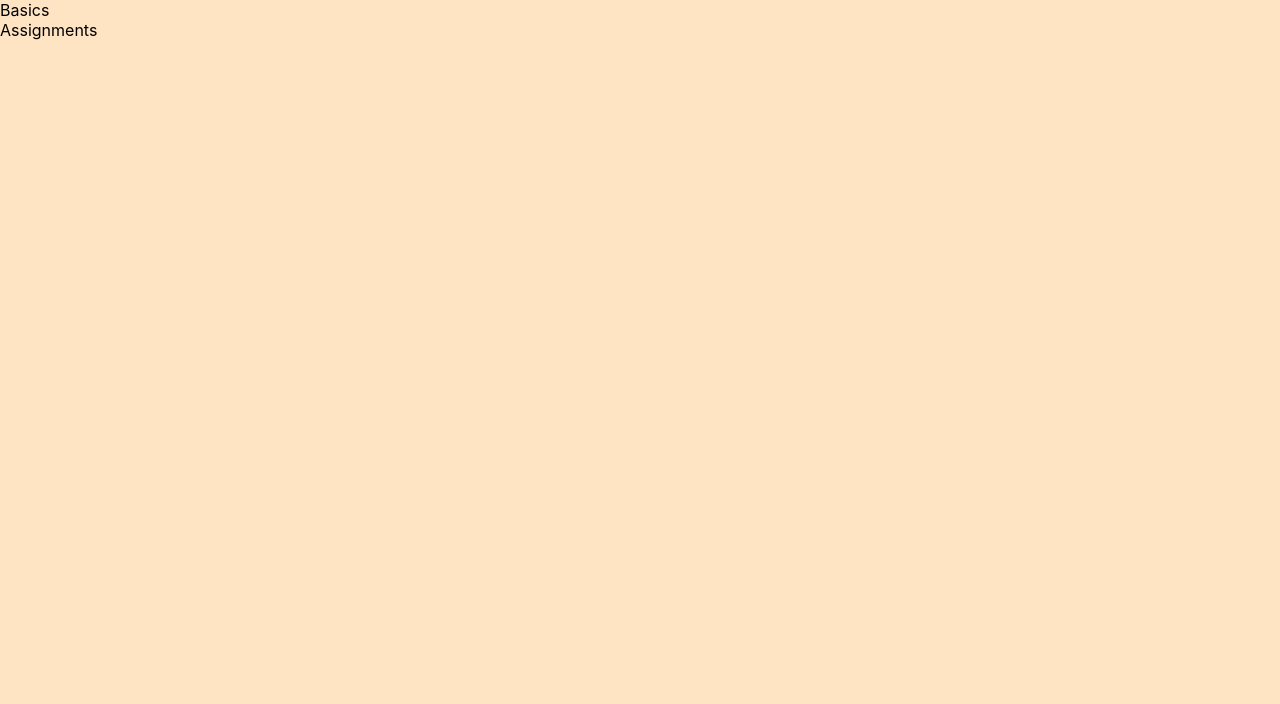
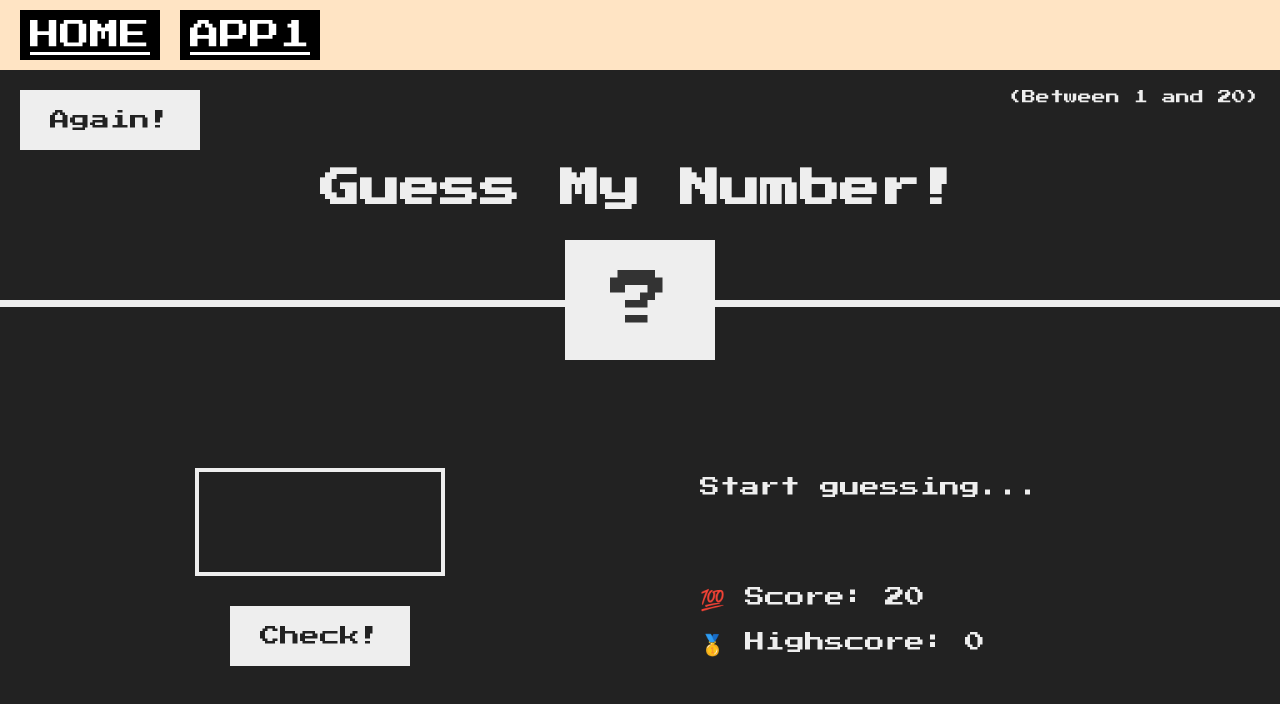
Before and after one commit to ArminasStrolys/js-fundamentals, a React (Create React App) app: page /p1 in a window 1280 px wide. Shown: the top 704 px of the page. Built offline with nearby package versions, Linux system fonts and the light colour scheme.

Commit message:
Mini project 1 on react - starting files

```diff
--- a/package.json
+++ b/package.json
@@ -8,6 +8,7 @@
     "@testing-library/user-event": "^13.5.0",
     "react": "^18.2.0",
     "react-dom": "^18.2.0",
+    "react-router-dom": "^6.8.0",
     "react-scripts": "5.0.1",
     "web-vitals": "^2.1.4"
   },
--- a/src/App.js
+++ /dev/null
@@ -1,13 +0,0 @@
-import { Assignments } from './Fundamentals/Assignments/Assignments';
-import { Basics } from './Fundamentals/Basics/Basics';
-
-function App() {
-  return (
-    <div>
-      <Basics />
-      <Assignments />
-    </div>
-  );
-}
-
-export default App;
--- /dev/null
+++ b/src/App.jsx
@@ -0,0 +1,33 @@
+import { BrowserRouter, Routes, Route } from 'react-router-dom';
+
+import { Assignments } from './Fundamentals/Assignments/Assignments';
+import { Basics } from './Fundamentals/Basics/Basics';
+import { Project1 } from './Fundamentals/Projects/Project1';
+
+import './app.css';
+
+function App() {
+  return (
+    <div>
+      <Basics />
+      <Assignments />
+
+      <div className="navigation">
+        <a className="nav-link" href="/">
+          HOME
+        </a>
+        <a className="nav-link" href="/p1">
+          APP1
+        </a>
+      </div>
+
+      <BrowserRouter>
+        <Routes>
+          <Route path={'/p1'} element={<Project1 />} />
+        </Routes>
+      </BrowserRouter>
+    </div>
+  );
+}
+
+export default App;
--- a/src/Fundamentals/Assignments/Assignments.js
+++ b/src/Fundamentals/Assignments/Assignments.js
@@ -34,5 +34,5 @@ export const Assignments = () => {
   // description = `${country} is in ${continent}, and its ${population} people speak ${language}`;
   // console.log(description);
 
-  return <div>Assignments</div>;
+  return <div></div>;
 };
--- a/src/Fundamentals/Basics/Basics.js
+++ b/src/Fundamentals/Basics/Basics.js
@@ -270,19 +270,19 @@ export const Basics = () => {
 
   // findMinMax();
   //----------------------------------------------
-  const data1 = [12, 21, 23];
-  // const data2 = [12, 5, -5, 0, 4];
-  let forecast = '';
+  // const data1 = [12, 21, 23];
+  // // const data2 = [12, 5, -5, 0, 4];
+  // let forecast = '';
 
-  data1.forEach((element, index) => {
-    forecast += `... ${element}°C in ${index + 1} days `;
-    // console.log(`Temperature will be ${element}°C in ${index + 1} days.`);
-  });
-  console.log(forecast);
+  // data1.forEach((element, index) => {
+  //   forecast += `... ${element}°C in ${index + 1} days `;
+  //   // console.log(`Temperature will be ${element}°C in ${index + 1} days.`);
+  // });
+  // console.log(forecast);
   //----------------------------------------------
   //----------------------------------------------
   //----------------------------------------------
   //----------------------------------------------
   //----------------------------------------------
-  return <div>Basics</div>;
+  return <div></div>;
 };
--- /dev/null
+++ b/src/Fundamentals/Projects/Project1.jsx
@@ -0,0 +1,31 @@
+import React from 'react';
+
+import './project1.css';
+
+export const Project1 = () => {
+  return (
+    <>
+      <header>
+        <h1>Guess My Number!</h1>
+        <p className="between">(Between 1 and 20)</p>
+        <button className="btn again">Again!</button>
+        <div className="number">?</div>
+      </header>
+      <main className="main-theme">
+        <section className="left">
+          <input type="number" className="guess" />
+          <button className="btn check">Check!</button>
+        </section>
+        <section className="right">
+          <p className="message">Start guessing...</p>
+          <p className="label-score">
+            💯 Score: <span className="score">20</span>
+          </p>
+          <p className="label-highscore">
+            🥇 Highscore: <span className="highscore">0</span>
+          </p>
+        </section>
+      </main>
+    </>
+  );
+};
--- /dev/null
+++ b/src/Fundamentals/Projects/project1.css
@@ -0,0 +1,123 @@
+@import url('https://fonts.googleapis.com/css?family=Press+Start+2P&display=swap');
+
+* {
+  margin: 0;
+  padding: 0;
+  box-sizing: inherit;
+}
+
+html {
+  font-size: 62.5%;
+  box-sizing: border-box;
+}
+
+body {
+  font-family: 'Press Start 2P', sans-serif;
+  color: #eee;
+}
+
+.main-theme {
+  background-color: #222;
+}
+
+/* LAYOUT */
+header {
+  position: relative;
+  height: 29.6vh;
+  border-bottom: 7px solid #eee;
+  background-color: #222;
+  margin-top: 20px;
+}
+
+main {
+  height: 65vh;
+  color: #eee;
+  display: flex;
+  align-items: center;
+  justify-content: space-around;
+}
+
+.left {
+  width: 52rem;
+  display: flex;
+  flex-direction: column;
+  align-items: center;
+}
+
+.right {
+  width: 52rem;
+  font-size: 2rem;
+}
+
+/* ELEMENTS STYLE */
+h1 {
+  font-size: 4rem;
+  text-align: center;
+  position: absolute;
+  width: 100%;
+  top: 52%;
+  left: 50%;
+  transform: translate(-50%, -50%);
+}
+
+.number {
+  background: #eee;
+  color: #333;
+  font-size: 6rem;
+  width: 15rem;
+  padding: 3rem 0rem;
+  text-align: center;
+  position: absolute;
+  bottom: 0;
+  left: 50%;
+  transform: translate(-50%, 50%);
+}
+
+.between {
+  font-size: 1.4rem;
+  position: absolute;
+  top: 2rem;
+  right: 2rem;
+}
+
+.again {
+  position: absolute;
+  top: 2rem;
+  left: 2rem;
+}
+
+.guess {
+  background: none;
+  border: 4px solid #eee;
+  font-family: inherit;
+  color: inherit;
+  font-size: 5rem;
+  padding: 2.5rem;
+  width: 25rem;
+  text-align: center;
+  display: block;
+  margin-bottom: 3rem;
+}
+
+.btn {
+  border: none;
+  background-color: #eee;
+  color: #222;
+  font-size: 2rem;
+  font-family: inherit;
+  padding: 2rem 3rem;
+  cursor: pointer;
+}
+
+.btn:hover {
+  background-color: #ccc;
+}
+
+.message {
+  margin-bottom: 8rem;
+  height: 3rem;
+}
+
+.label-score {
+  margin-bottom: 2rem;
+}
--- /dev/null
+++ b/src/app.css
@@ -0,0 +1,16 @@
+.navigation {
+  margin-top: 20px;
+  margin-left: 20px;
+}
+
+.navigation a {
+  color: white;
+  font-size: 30px;
+  background-color: rgb(0, 0, 0);
+}
+
+.nav-link {
+  margin-right: 20px;
+  padding: 10px;
+  width: min-content;
+}
```
Also changed, not shown: 1 other file (tests, documents, lock files or other folders).
